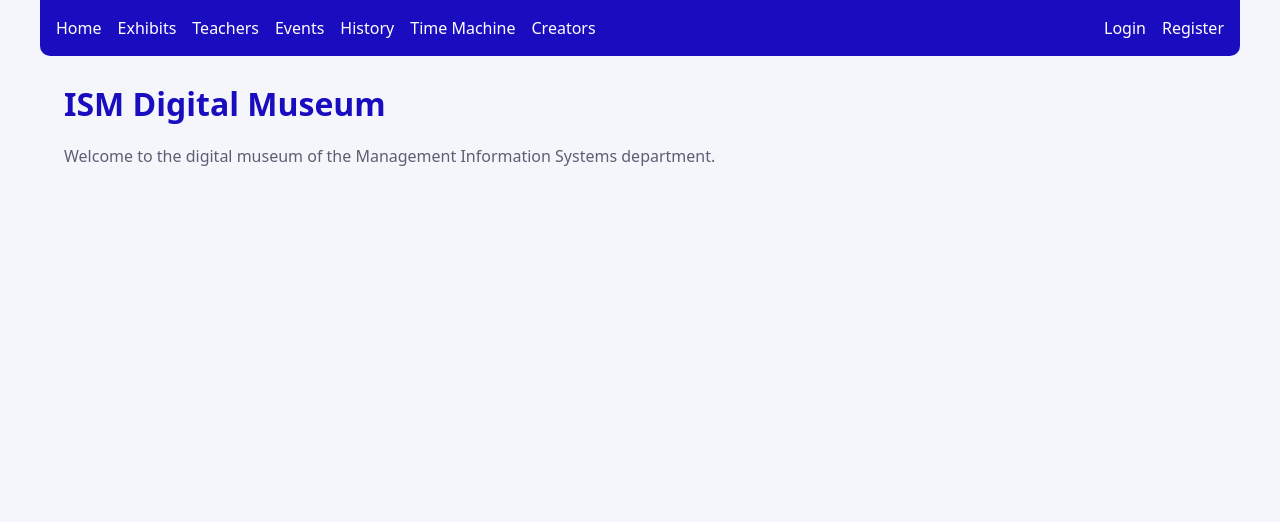
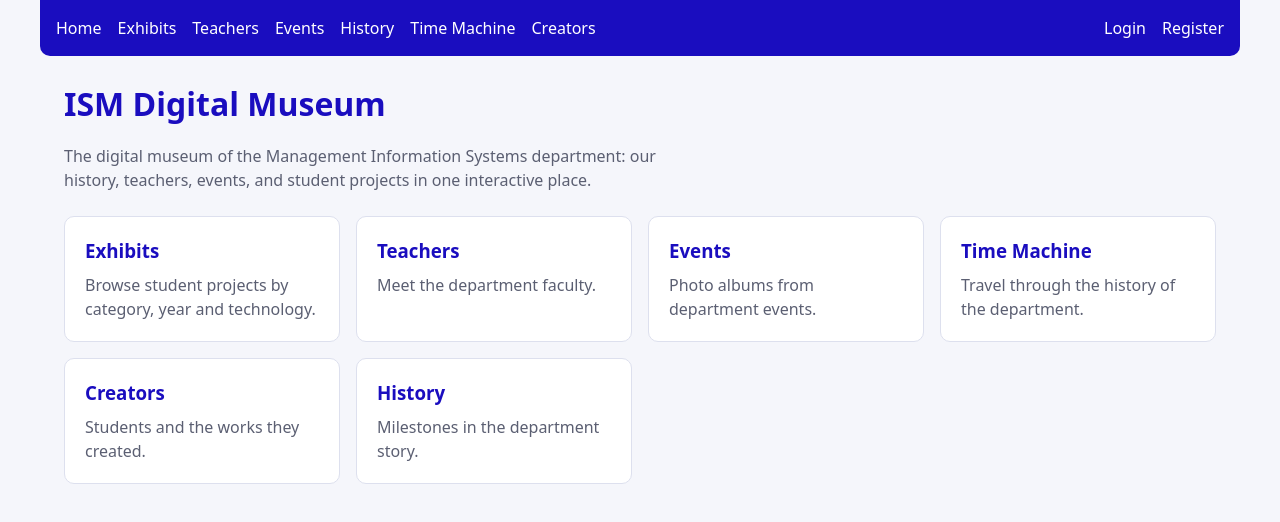
Before and after one commit to b20fa1759-glitch/ism-digital-museum, a React (Vite) app: page / in a window 1280 px wide. Shown: the top 522 px of the page. Built offline with nearby package versions, Linux system fonts and the light colour scheme; no server answers.

Commit message:
Improve home page

```diff
--- a/src/pages/Home.jsx
+++ b/src/pages/Home.jsx
@@ -1,8 +1,31 @@
+import { Link } from 'react-router-dom'
+
+const cards = [
+  { to: '/exhibits', title: 'Exhibits', text: 'Browse student projects by category, year and technology.' },
+  { to: '/teachers', title: 'Teachers', text: 'Meet the department faculty.' },
+  { to: '/events', title: 'Events', text: 'Photo albums from department events.' },
+  { to: '/timeline', title: 'Time Machine', text: 'Travel through the history of the department.' },
+  { to: '/creators', title: 'Creators', text: 'Students and the works they created.' },
+  { to: '/history', title: 'History', text: 'Milestones in the department story.' },
+]
+
 export default function Home() {
   return (
     <div style={{ padding: 24 }}>
       <h1>ISM Digital Museum</h1>
-      <p>Welcome to the digital museum of the Management Information Systems department.</p>
+      <p style={{ maxWidth: 650 }}>
+        The digital museum of the Management Information Systems department: our history, teachers,
+        events, and student projects in one interactive place.
+      </p>
+      <div style={{ display: 'grid', gridTemplateColumns: 'repeat(auto-fill, minmax(240px, 1fr))', gap: 16, marginTop: 24 }}>
+        {cards.map(c => (
+          <Link key={c.to} to={c.to}
+                style={{ background: 'white', border: '1px solid #dde0ee', borderRadius: 10, padding: 20, textDecoration: 'none' }}>
+            <h3 style={{ margin: '0 0 8px', color: '#1a0dbf' }}>{c.title}</h3>
+            <p style={{ margin: 0 }}>{c.text}</p>
+          </Link>
+        ))}
+      </div>
     </div>
   )
 }
```
